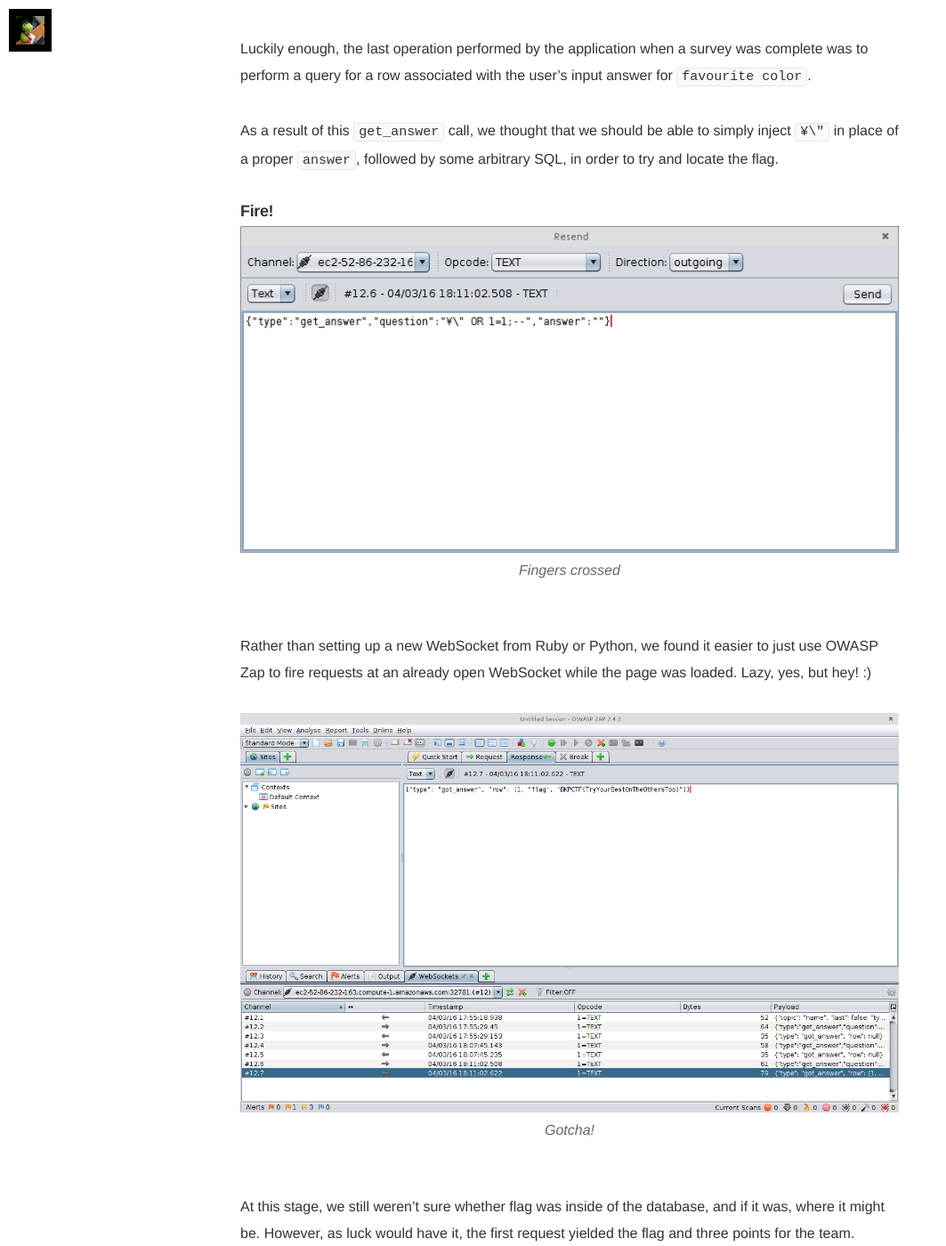
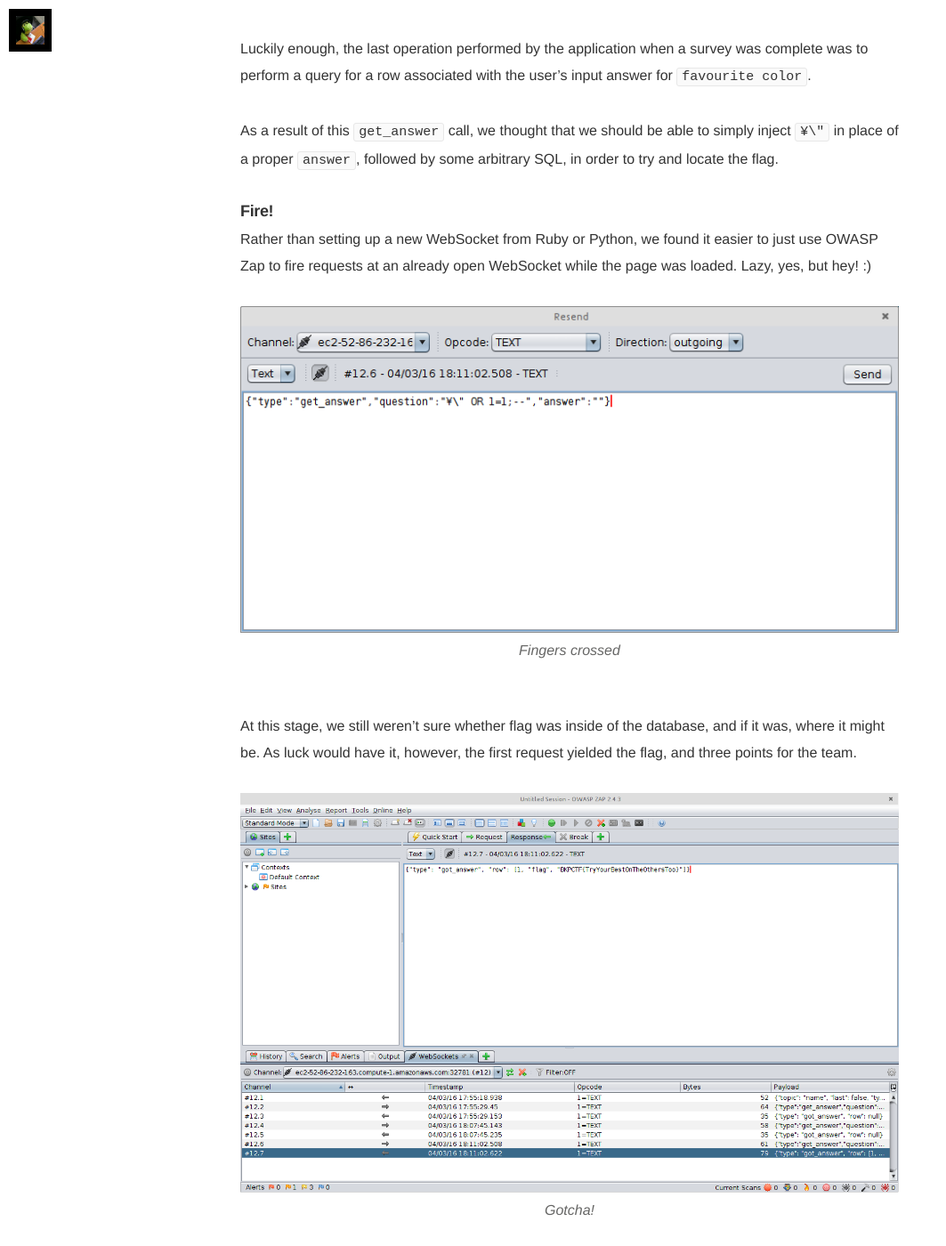
Before and after one commit to darkarnium/darkarnium.github.io, a Jekyll site: the page built from _posts/2016-03-06-BKPCTF-Wonderland-Good-Morning-Write-Up.md, in a window 1280 px wide and 1400 px high, scrolled down 2620 px. Shown: the whole window at 89% size, without its empty margins (0-1063 px from the left). Built offline with Jekyll 4.4.1, drawn with Linux system fonts in a browser that asks for light colours; nearby versions of some CDN libraries; some web fonts are replaced; Markdown is read by kramdown in place of the engine named in the settings.

Commit message:
A few tweaks.

```diff
--- a/_posts/2016-03-06-BKPCTF-Wonderland-Good-Morning-Write-Up.md
+++ b/_posts/2016-03-06-BKPCTF-Wonderland-Good-Morning-Write-Up.md
@@ -47,13 +47,13 @@ As a result of this `get_answer` call, we thought that we should be able to simp
 
 ### Fire!
 
+Rather than setting up a new WebSocket from Ruby or Python, we found it easier to just use OWASP Zap to fire requests at an already open WebSocket while the page was loaded. Lazy, yes, but hey! :)
+
 ![Fingers crossed](/assets/article_images/2016/sjis-kgo.png)
 
-Rather than setting up a new WebSocket from Ruby or Python, we found it easier to just use OWASP Zap to fire requests at an already open WebSocket while the page was loaded. Lazy, yes, but hey! :)
+At this stage, we still weren't sure whether flag was inside of the database, and if it was, where it might be. As luck would have it, however, the first request yielded the flag, and three points for the team.
 
 ![Gotcha!](/assets/article_images/2016/sjis-request.png)
-
-At this stage, we still weren't sure whether flag was inside of the database, and if it was, where it might be. However, as luck would have it, the first request yielded the flag and three points for the team.
 
 The full request sent to the WebSocket which gave us the flag was the following:
 
```
Also changed, not shown: other parts of _posts/2016-03-06-BKPCTF-Wonderland-Good-Morning-Write-Up.md (+1 -1 lines).
